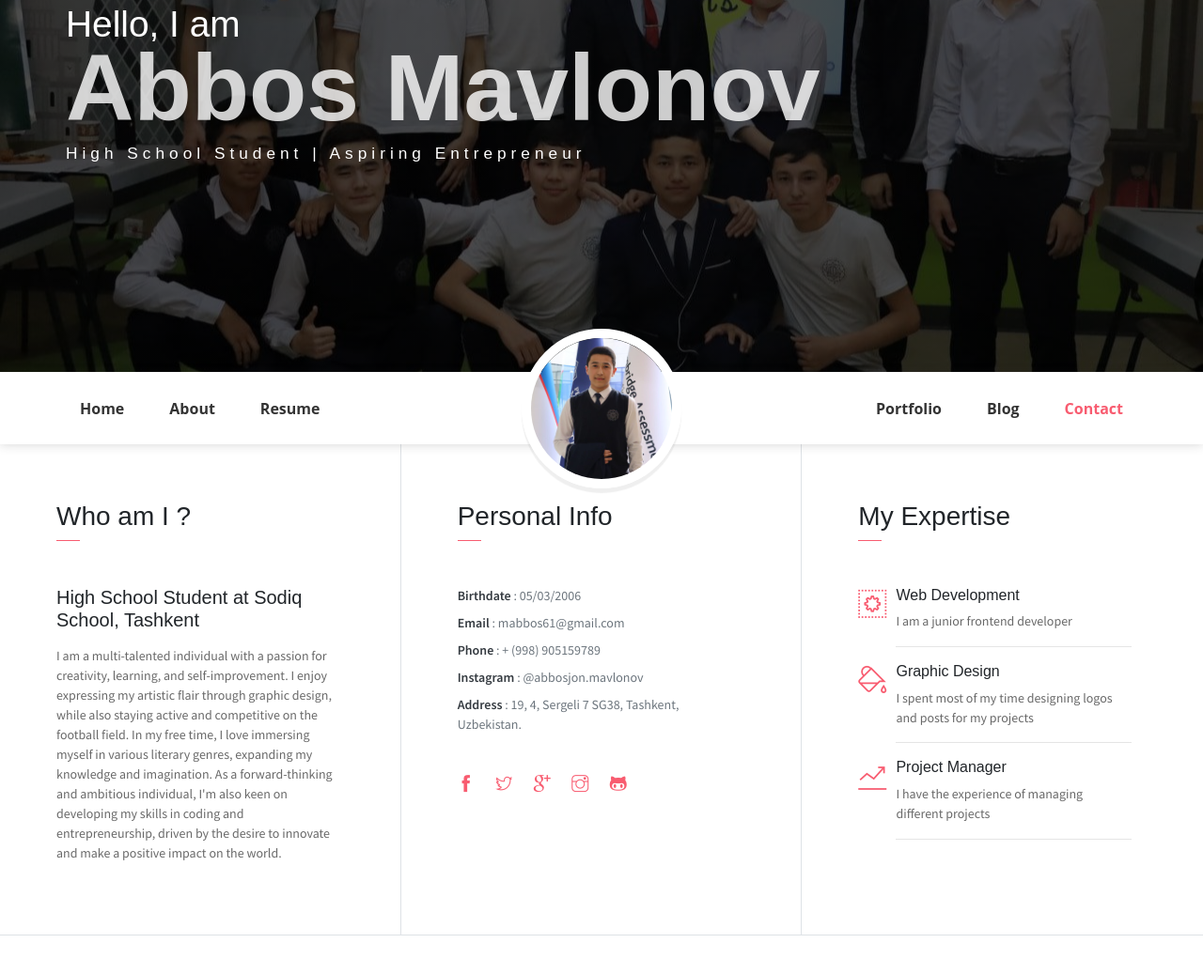
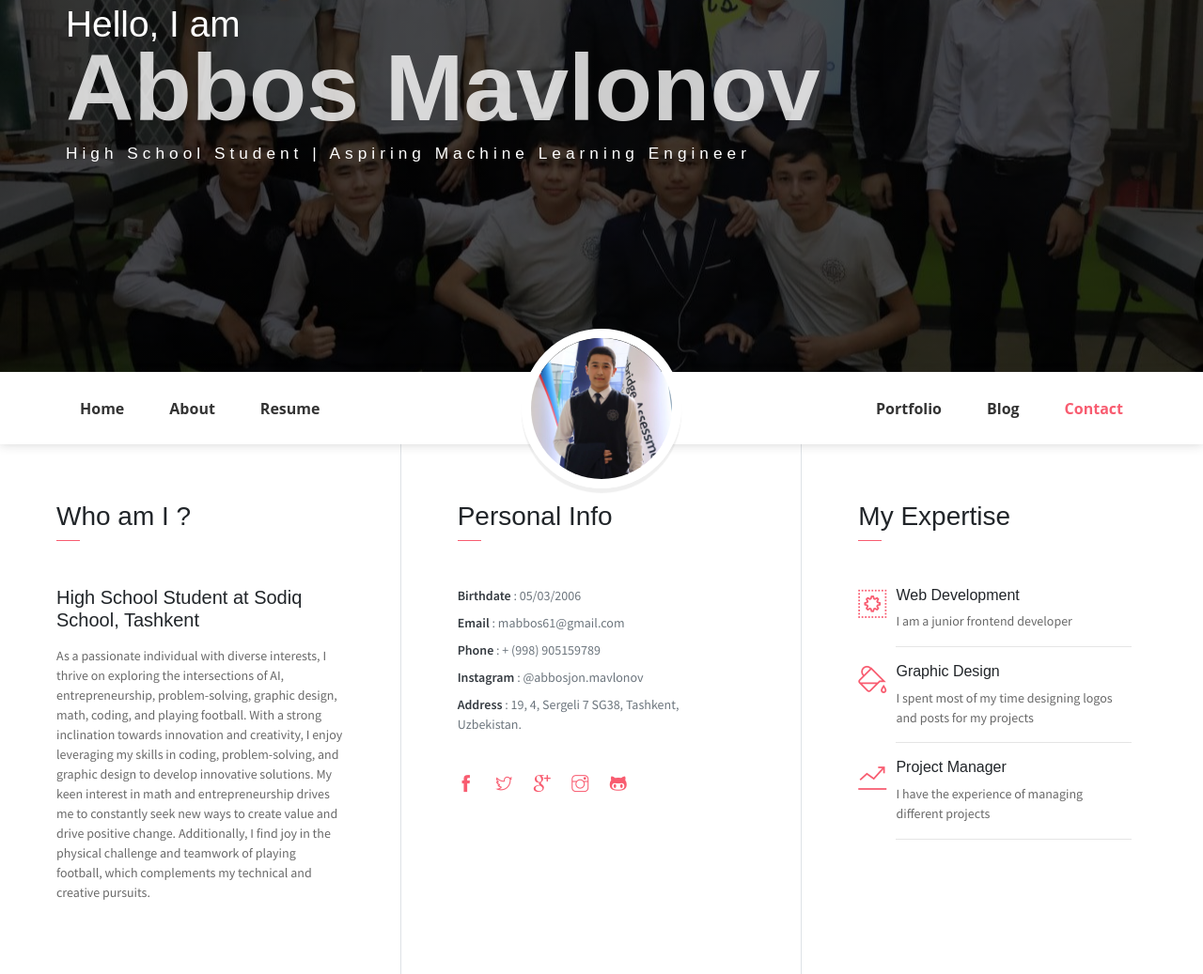
Before and after one commit to abbosc/portfolio, a plain HTML site: page index.html in a window 1280 px wide. Shown: the part 244-1281 px from the top of the page at 94% size. Drawn offline with Linux system fonts and the light colour scheme; some packages are replaced by stand-ins of ours.

Commit message:
Update index.html

```diff
--- a/index.html
+++ b/index.html
@@ -23,7 +23,7 @@
             <div class="header-content">
                 <h4 class="header-subtitle" >Hello, I am</h4>
                 <h1 class="header-title">Abbos Mavlonov</h1>
-                <h6 class="header-mono" >High School Student | Aspiring Entrepreneur</h6>
+                <h6 class="header-mono" >High School Student | Aspiring Machine Learning Engineer</h6>
             </div>
         </div>
     </header>
@@ -72,8 +72,8 @@
                 <span class="line mb-5"></span>
                 <h5 class="mb-3">High School Student at Sodiq School, Tashkent</h5>
                 <p class="mt-20">
-                    I am a multi-talented individual with a passion for creativity, learning, and self-improvement. I enjoy expressing my artistic flair through graphic design, while also staying active and competitive on the football field. In my free time, I love immersing myself in various literary genres, expanding my knowledge and imagination. As a forward-thinking and ambitious individual, I'm also keen on developing my skills in coding and entrepreneurship, driven by the desire to innovate and make a positive impact on the world.
-                </p>
+As a passionate individual with diverse interests, I thrive on exploring the intersections of AI, entrepreneurship, problem-solving, graphic design, math, coding, and playing football. With a strong inclination towards innovation and creativity, I enjoy leveraging my skills in coding, problem-solving, and graphic design to develop innovative solutions. My keen interest in math and entrepreneurship drives me to constantly seek new ways to create value and drive positive change. Additionally, I find joy in the physical challenge and teamwork of playing football, which complements my technical and creative pursuits.
+		</p>
             </div>
             <div class="col-lg-4 about-card">
                 <h3 class="font-weight-light">Personal Info</h3>
```
